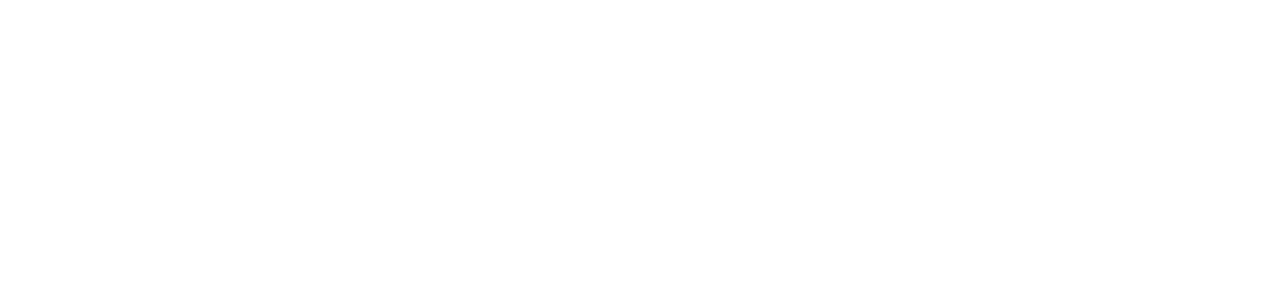
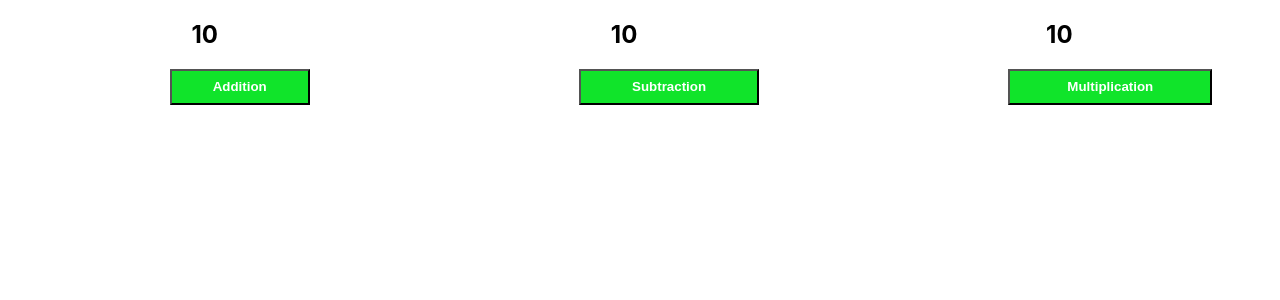
Before and after one commit to Vikasht1996/ReactJs, a React (Create React App) app: page /task3 in a window 1280 px wide. Shown: the top 300 px of the page. Built offline with nearby package versions, Linux system fonts and the light colour scheme.

Commit message:
Task3 complete

```diff
--- a/src/App.js
+++ b/src/App.js
@@ -4,6 +4,9 @@
 import Cyclemethods from './Task1/Cyclemethods';
 import Classcomponent1 from './Task2/Classcomponent1';
 import Signup from './Task1/Signup';
+// import Setstatebind from './Exapmlesdemo/Setstatebind';
+import Arithemeticoperation from './Task3/Arithemeticoperation';
+
 
 function App() {
   return (
@@ -13,6 +16,8 @@
         <Route exact path='/' component={Signup}></Route>
           <Route exact path='/task1' component={Cyclemethods}></Route>
           <Route exact path='/task2' component={Classcomponent1}></Route>
+          {/* <Route exact path='/example' component={Setstatebind}></Route> */}
+          <Route exact path='/task3' component={Arithemeticoperation}></Route>
         </Switch>
       </Router>
     </div>
--- /dev/null
+++ b/src/Exapmlesdemo/Setstatebind.js
@@ -0,0 +1,30 @@
+import React, { Component } from 'react';
+
+class Setstatebind extends Component {
+    constructor(props)
+    {
+        super(props)
+        this.state={
+            Name:'karthik',
+            age:'24',
+            city:'Pandavapura'
+        }
+        this.changeName=this.changeName.bind(this);
+    }
+    changeName()
+    {
+        this.setState({ Name:'Vikas',age:'22'});
+    }
+    handleChanges
+    render() {
+        return (
+                <div>
+                <h1>{this.state.Name}| {this.state.age}</h1>
+                <button onClick={this.changeName}>Change</button>
+                </div>
+
+        );
+    }
+}
+
+export default Setstatebind;
--- a/src/Task2/Classcomponent1.js
+++ b/src/Task2/Classcomponent1.js
@@ -14,7 +14,6 @@
             <Functioncomponent1 age="22">Vikas</Functioncomponent1><br/><br/><br/>
             <Classcomponent2/><br/><br/><br/>
             <Classcomponent3/>
-
             </div>
         );
     }
--- a/src/Task2/Classcomponent2.js
+++ b/src/Task2/Classcomponent2.js
@@ -10,7 +10,6 @@
             <Functioncomponent2 city="Mysore">Arun</Functioncomponent2>
             <Functioncomponent2 city="Pandavapura">Janendra</Functioncomponent2>
             <Functioncomponent2 city="Mandya">Vikas</Functioncomponent2>
-
             </div>
         );
     }
--- a/src/Task2/Classcomponent3.js
+++ b/src/Task2/Classcomponent3.js
@@ -10,7 +10,6 @@
             <Functioncomponent3 dob="28-02-1993">Arun</Functioncomponent3>
             <Functioncomponent3 dob="19-03-1991">Janendra</Functioncomponent3>
             <Functioncomponent3 dob="02-09-1996">Vikas</Functioncomponent3>
-
             </div>
         );
     }
--- /dev/null
+++ b/src/Task3/Arithemetic.css
@@ -0,0 +1,15 @@
+
+.container
+{
+    display: flex;
+    justify-content: space-around;
+    text-align: center;
+}
+.add
+{
+    height: 40%;
+    width: 200%;
+    background-color: #10e42a;
+    color: white;
+    font-weight: bold;
+}
--- /dev/null
+++ b/src/Task3/Arithemeticoperation.js
@@ -0,0 +1,45 @@
+import React, { Component } from 'react';
+import './Arithemetic.css';
+class Arithemeticoperation extends Component {
+    constructor(props)
+    {
+        super(props)
+        this.state={
+            a:10,
+            b:10,
+            c:10,
+        }
+    }
+    clickAdd = ()=>
+    {
+        this.setState({a:this.state.a+5})
+    }
+    clickSub = ()=>
+    {
+
+        if(this.state.b>0)
+        {
+            this.setState({b:this.state.b-5})
+        }
+    }
+    clickMul = ()=>
+    {
+        this.setState({c:this.state.c*5})
+    }
+    render() {
+        return (
+            <div>
+              <div className="container">
+               <div ><h2>{this.state.a}</h2>
+                <button className="add" onClick={this.clickAdd}>Addition</button></div>
+               <div ><h2>{this.state.b}</h2>
+                <button className="add" onClick={this.clickSub}>Subtraction</button></div>
+                <div ><h2>{this.state.c}</h2>
+                <button className="add" onClick={this.clickMul}>Multiplication</button></div>
+                </div>
+            </div>
+        );
+    }
+}
+
+export default Arithemeticoperation;
```
